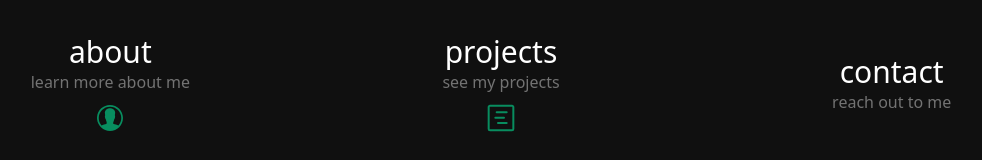
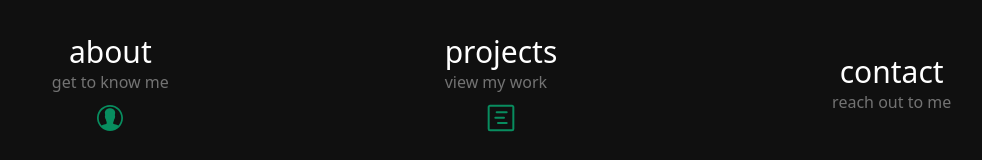
Before and after one commit to webdevRafa/realproject, a React (Vite) app: page / in a window 1280 px wide. Shown: the part 1116-1276 px from the top of the page, without its empty margins (139-1121 px from the left). Built offline with nearby package versions, Linux system fonts and the light colour scheme.

Commit message:
modified wording on section descriptions

```diff
--- a/src/components/Sections.tsx
+++ b/src/components/Sections.tsx
@@ -20,7 +20,7 @@ export const Sections: React.FC = () => {
   const sections = [
     {
       title: "about",
-      description: "learn more about me",
+      description: "get to know me",
       content: (
         <div className="w-full appear transition-all duration-200 ease-in-out">
           <p className="text-gray-light">
@@ -39,7 +39,7 @@ export const Sections: React.FC = () => {
     },
     {
       title: "projects",
-      description: "see my projects",
+      description: "view my work",
       content: (
         <div className="w-full appear transition-all duration-200 ease-in-out">
           <p className="text-gray-light">
```
